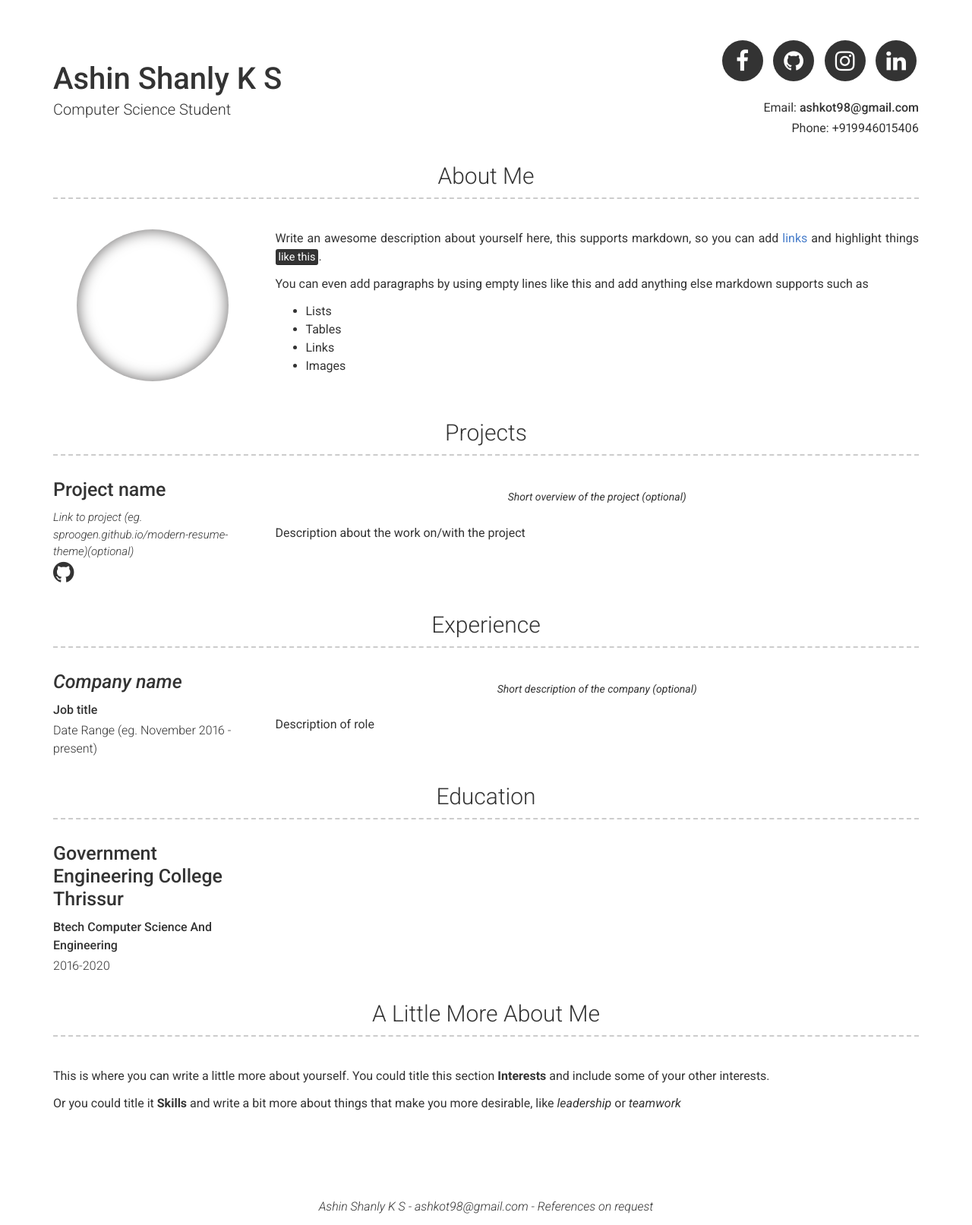
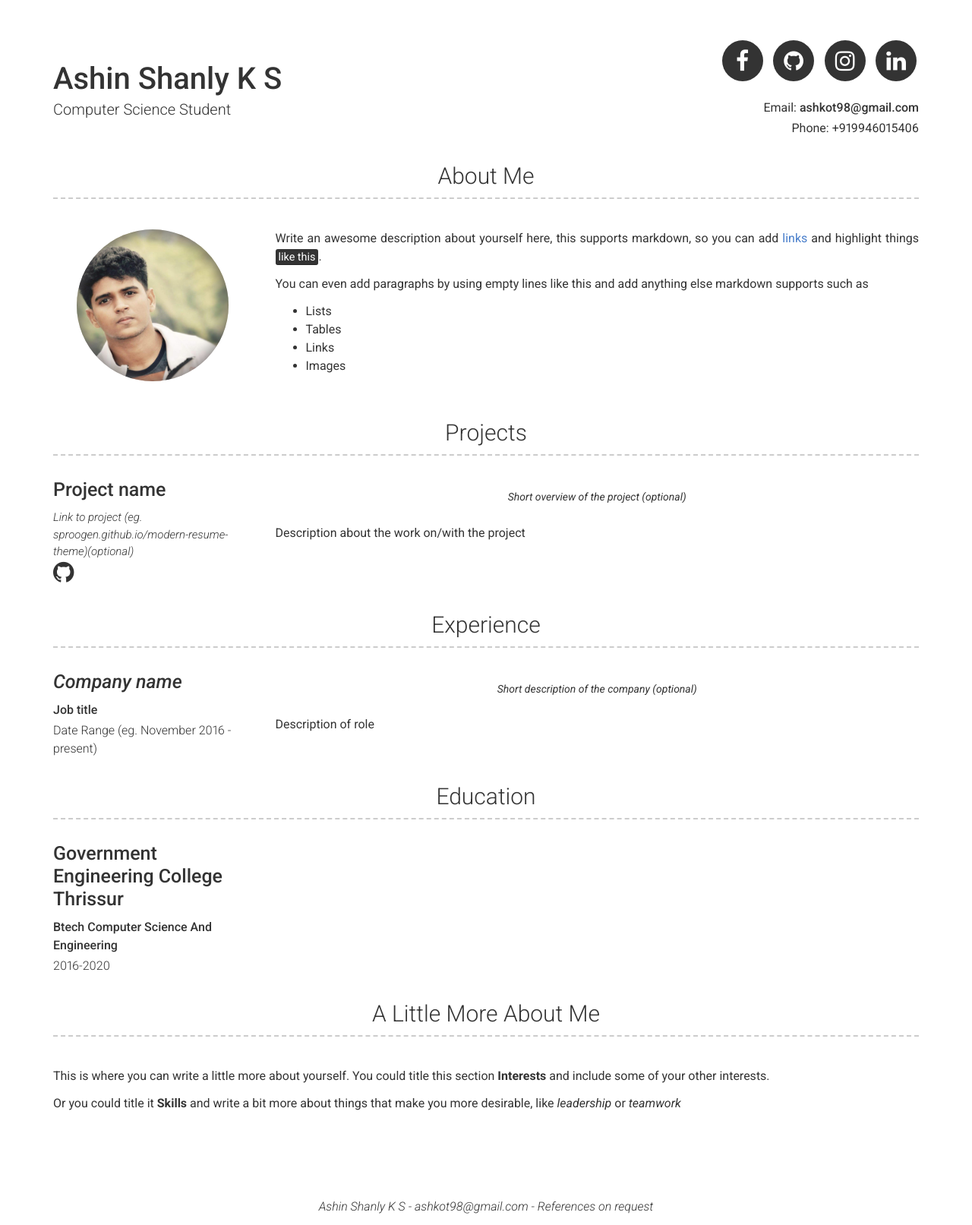
Before and after one commit to ashinshanly/my_res, a Jekyll site: the page built from index.md, in a window 1280 px wide. Shown: the whole page at 76% size. Built offline with Jekyll 4.4.1, drawn with Linux system fonts in a browser that asks for light colours.

Commit message:
Update _config.yml

```diff
--- a/_config.yml
+++ b/_config.yml
@@ -23,7 +23,7 @@ linkedin_username:  ashinshanly
 
 # About Section
 # about_title: About Me (Use this to override about section title)
-about_profile_image: Directory of profile image (eg. images/profile.jpg)
+about_profile_image: assets/IMG_7020.JPG
 about_content: | # this will include new lines to allow paragraphs
   Write an awesome description about yourself here, this supports markdown, so you can add [links](http://foobar.com) and highlight things <mark>like this</mark>.
 
```
